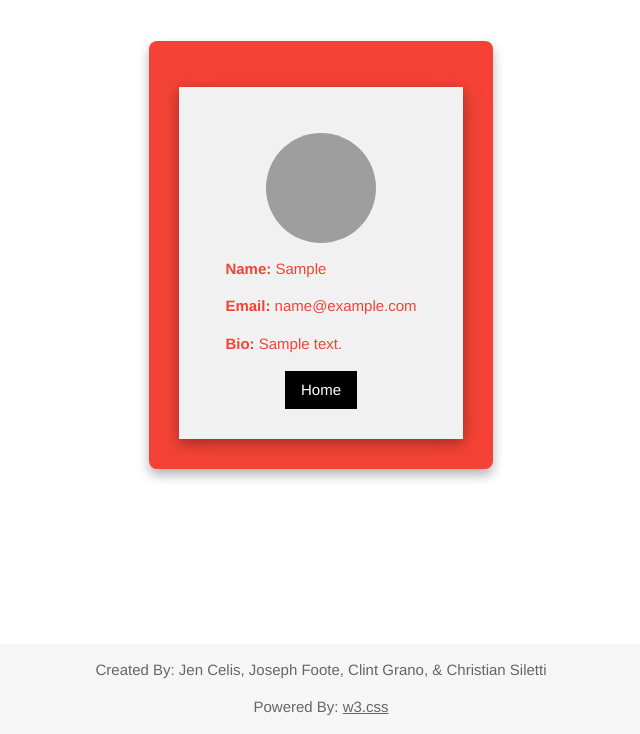
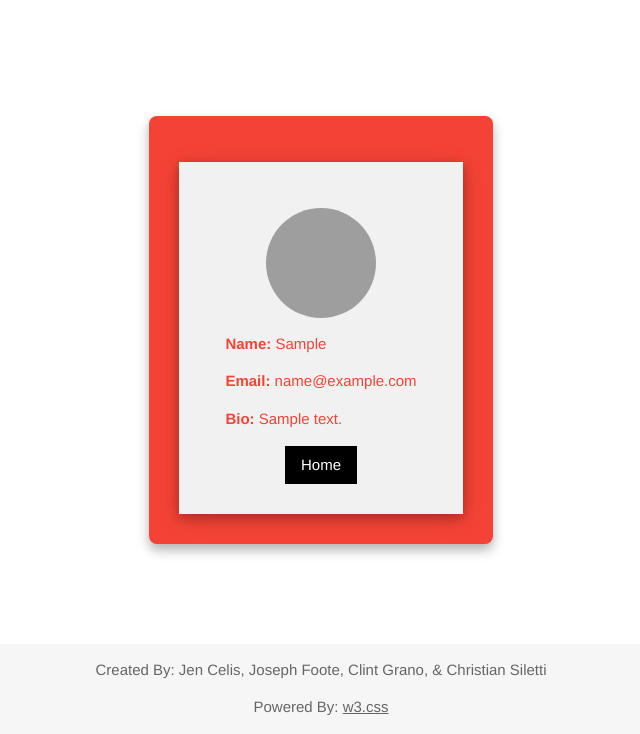
Before and after one commit to Granocn/EE368Project, a Flask app: template templates/userInfo.html in a window 1280 px wide. Shown: the part 66-800 px from the top of the page, without its empty margins (319-959 px from the left). Run offline with Flask 3, Linux system fonts and the light colour scheme; the template is opened without the code that fills it: most values are stand-ins (such as "Sample title", 1, 10 or a date in 2020); grey boxes are pictures that could not be loaded.

Commit message:
Fixed UserInfo Card

```diff
--- a/templates/userInfo.html
+++ b/templates/userInfo.html
@@ -26,7 +26,7 @@
   <!-- Main Content -->
   <div class="content w3-padding-large w3-margin-top">
     <!-- Outer Card - Adds color/depth -->
-    <div class="w3-card-4 w3-red w3-round outer-card" style="max-width: 700px; margin-top: -150px;">
+    <div class="w3-card-4 w3-red w3-round outer-card" style="max-width: 700px; margin-top: auto; margin-bottom: auto;">
       <!-- Inner User Info Card -->
       <div class="w3-card-4 w3-light-grey w3-text-red login-form w3-margin-top" style="padding: 30px;">
         <!-- Get Profile Picture or Set Default Icon -->
```
